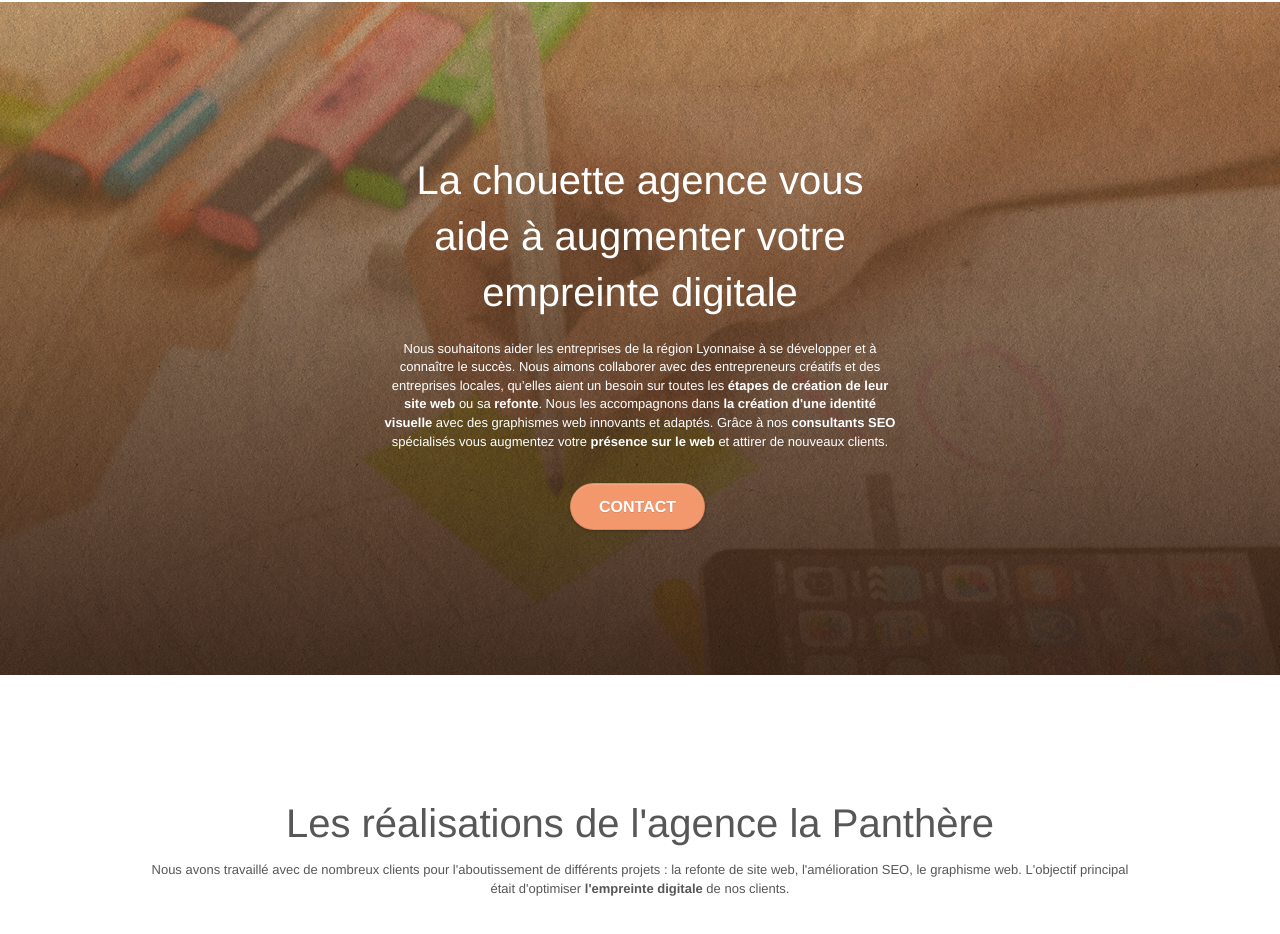
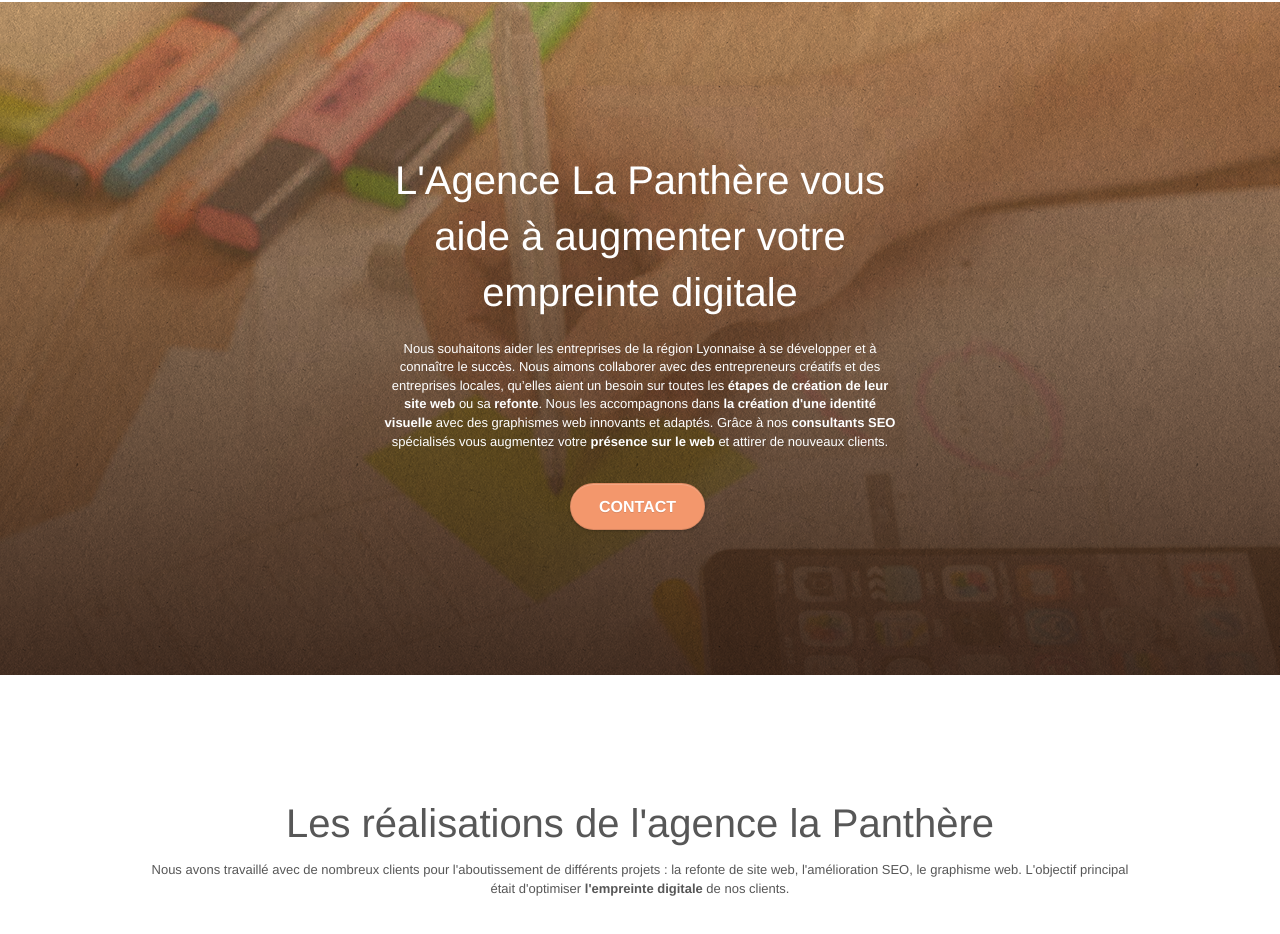
Before and after one commit to Presly-KM/LaPanthereSEO, a plain HTML site: page index.html in a window 1280 px wide. Shown: the part 1470-2404 px from the top of the page. Drawn offline with Linux system fonts and the light colour scheme.

Commit message:
Modification texte bloc -3

```diff
--- a/index.html
+++ b/index.html
@@ -178,7 +178,7 @@
 				<div class="row tight-width-whitespace black-background">
 					<div class="col-xs-12 col-sm-12">
 						<h2 class="mg-md text-center tc-white whithout-space">
-							La chouette agence vous aide à augmenter votre empreinte digitale<br>
+							L'Agence La Panthère vous aide à augmenter votre empreinte digitale<br>
 						</h2>
 						<p class="text-center white">
 							Nous souhaitons aider les entreprises de la région Lyonnaise à se développer et à connaître
```
